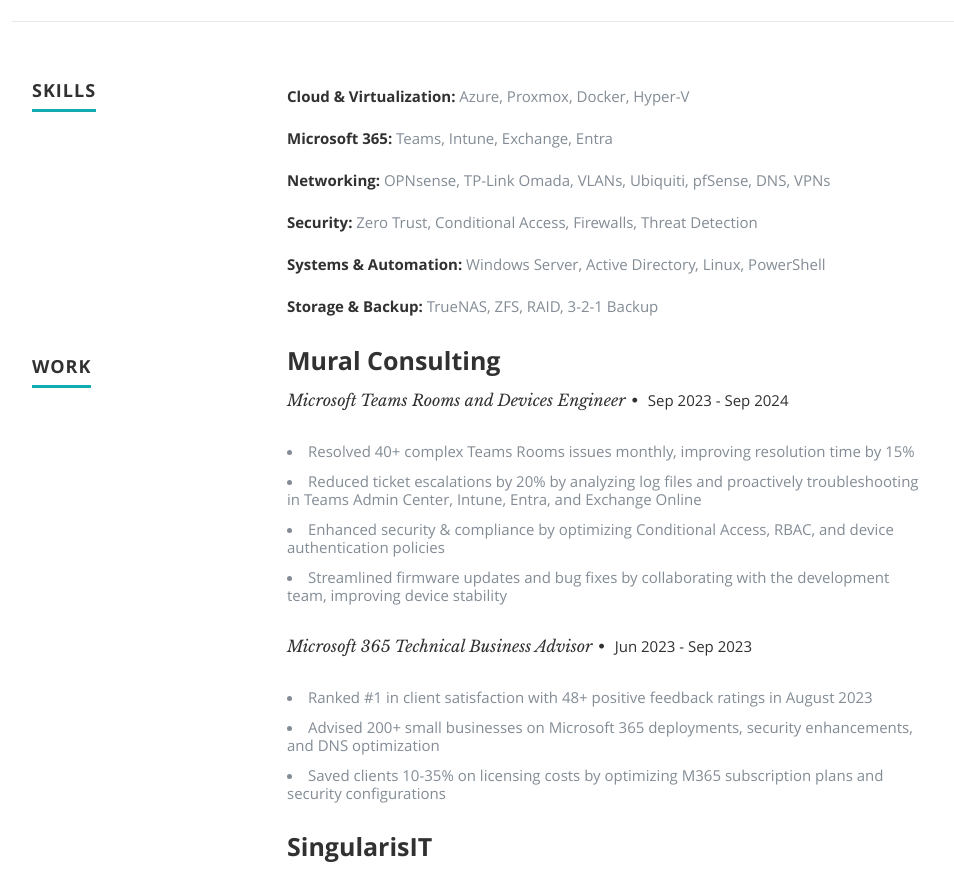
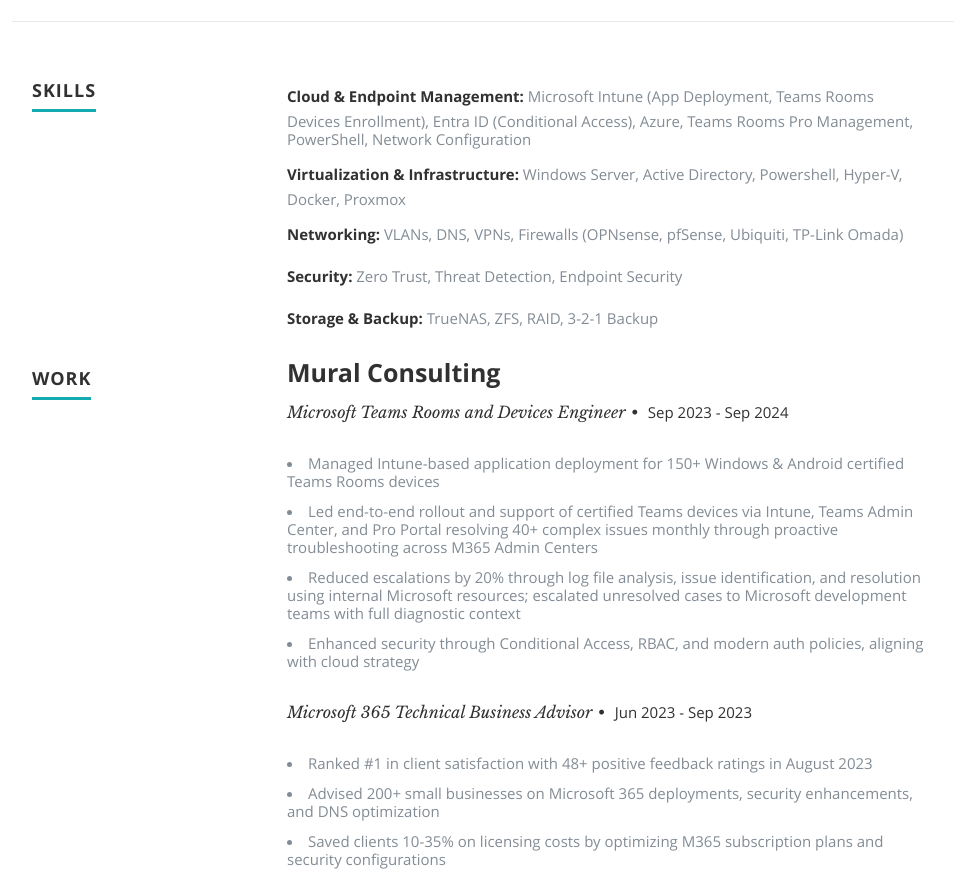
Before and after one commit to techbrett/azure_resume, a website: page frontend/index.html in a window 1280 px wide. Shown: the part 1970-2841 px from the top of the page, without its empty margins (118-1072 px from the left). Drawn offline with nearby package versions, Linux system fonts and the light colour scheme; no server answers.

Commit message:
Updates to Skills section and Teams Rooms and Devices Engineer experience

```diff
--- a/frontend/index.html
+++ b/frontend/index.html
@@ -157,11 +157,10 @@
       <div class="skills-container">
          <div class="skill-column">
             <ul>
-               <li><strong style="color: #313131;">Cloud & Virtualization:</strong> Azure, Proxmox, Docker, Hyper-V</li>
-               <li><strong style="color: #313131;">Microsoft 365:</strong> Teams, Intune, Exchange, Entra</li>
-               <li><strong style="color: #313131;">Networking:</strong> OPNsense, TP-Link Omada, VLANs, Ubiquiti, pfSense, DNS, VPNs</li>
-               <li><strong style="color: #313131;">Security:</strong> Zero Trust, Conditional Access, Firewalls, Threat Detection</li>
-               <li><strong style="color: #313131;">Systems & Automation:</strong> Windows Server, Active Directory, Linux, PowerShell</li>
+               <li><strong style="color: #313131;">Cloud & Endpoint Management:</strong> Microsoft Intune (App Deployment, Teams Rooms Devices Enrollment), Entra ID (Conditional Access), Azure, Teams Rooms Pro Management, PowerShell, Network Configuration</li>
+               <li><strong style="color: #313131;">Virtualization & Infrastructure:</strong> Windows Server, Active Directory, Powershell, Hyper-V, Docker, Proxmox</li>
+               <li><strong style="color: #313131;">Networking:</strong> VLANs, DNS, VPNs, Firewalls (OPNsense, pfSense, Ubiquiti, TP-Link Omada)</li>
+               <li><strong style="color: #313131;">Security:</strong> Zero Trust, Threat Detection, Endpoint Security</li>
                <li><strong style="color: #313131;">Storage & Backup:</strong> TrueNAS, ZFS, RAID, 3-2-1 Backup</li>
             </ul>
             </div>
@@ -189,13 +188,13 @@
                   <h3>Mural Consulting</h3>
                   <p class="info" style="color: #313131">Microsoft Teams Rooms and Devices Engineer<span>&bull;</span> <em class="date">Sep 2023 - Sep 2024</em></p>
                   <p>
-                  <li>Resolved 40+ complex Teams Rooms issues monthly, improving resolution time by 15%</li>
+                  <li>Managed Intune-based application deployment for 150+ Windows & Android certified Teams Rooms devices</li>
 
-                  <li>Reduced ticket escalations by 20% by analyzing log files and proactively troubleshooting in Teams Admin Center, Intune, Entra, and Exchange Online</li>
+                  <li>Led end-to-end rollout and support of certified Teams devices via Intune, Teams Admin Center, and Pro Portal resolving 40+ complex issues monthly through proactive troubleshooting across M365 Admin Centers</li>
 
-                  <li>Enhanced security & compliance by optimizing Conditional Access, RBAC, and device authentication policies</li>
+                  <li>Reduced escalations by 20% through log file analysis, issue identification, and resolution using internal Microsoft resources; escalated unresolved cases to Microsoft development teams with full diagnostic context</li>
 
-                  <li>Streamlined firmware updates and bug fixes by collaborating with the development team, improving device stability</li></p>
+                  <li>Enhanced security through Conditional Access, RBAC, and modern auth policies, aligning with cloud strategy</li></p>
 
                   <p class="info" style="color: #313131">Microsoft 365 Technical Business Advisor<span>&bull;</span> <em class="date">Jun 2023 - Sep 2023</em></p>
 
```
